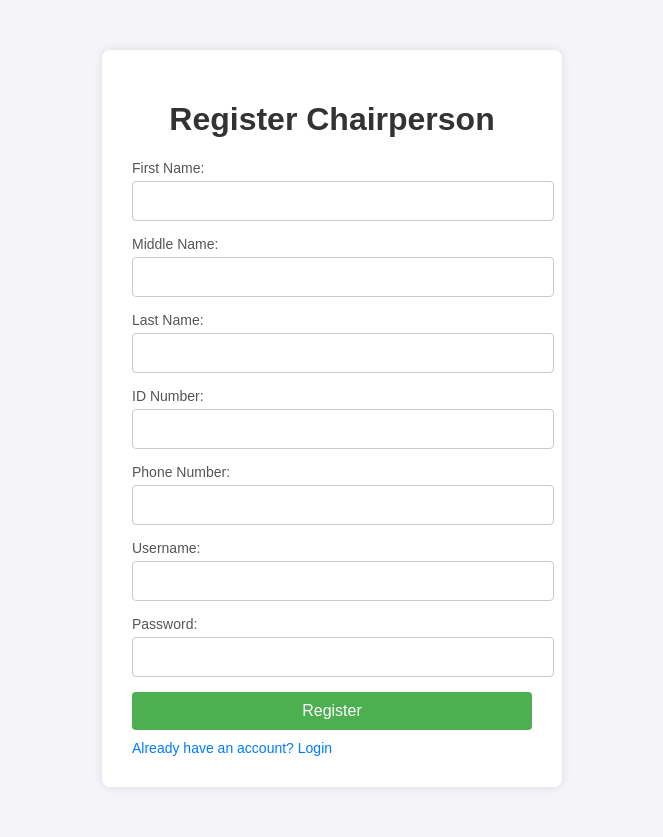
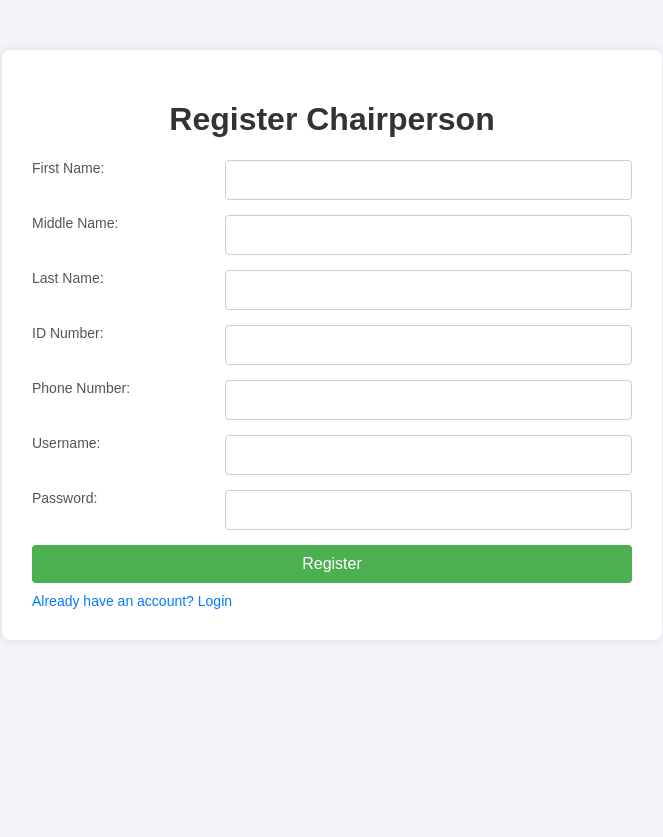
Before and after one commit to kimaguti/javap, a Flask app: page /register_chairperson in a window 1280 px wide. Shown: the whole page, without its empty margins (308-971 px from the left). After the commit the page ends 609 px from the top, so only its background shows below. Run offline with Flask 3, Linux system fonts and the light colour scheme.

Commit message:
Chama app

```diff
--- a/static/style.css
+++ b/static/style.css
@@ -13,7 +13,7 @@ h1 {
 
 /* Container for forms */
 .form-container {
-    max-width: 400px;
+    max-width: 600px;
     margin: 50px auto;
     background-color: #fff;
     padding: 30px;
@@ -21,18 +21,28 @@ h1 {
     box-shadow: 0 0 10px rgba(0, 0, 0, 0.1);
 }
 
-/* Style for form elements */
+/* Flexbox style for labels and inputs */
+form {
+    display: flex;
+    flex-direction: column;
+}
+
+.form-group {
+    display: flex;
+    justify-content: space-between;
+    margin-bottom: 15px;
+}
+
 label {
     font-size: 14px;
-    margin-bottom: 5px;
-    display: block;
     color: #555;
+    width: 30%; /* Give the label space on the left */
 }
 
 input[type="text"], input[type="password"], select {
-    width: 100%;
+    width: 65%; /* Give the input space on the right */
     padding: 10px;
-    margin-bottom: 15px;
+    margin-left: 15px;
     border: 1px solid #ccc;
     border-radius: 4px;
     font-size: 16px;
@@ -68,16 +78,18 @@ a:hover {
     text-decoration: underline;
 }
 
-/* Error message styling */
-.error {
-    color: red;
-    font-size: 14px;
-    text-align: center;
-}
-
 /* Responsive layout */
 @media (max-width: 600px) {
     .form-container {
         width: 90%;
     }
+
+    .form-group {
+        flex-direction: column;
+        align-items: flex-start;
+    }
+
+    label, input[type="text"], input[type="password"], select {
+        width: 100%;
+    }
 }
--- a/templates/register_chairperson.html
+++ b/templates/register_chairperson.html
@@ -10,26 +10,40 @@
     <div class="form-container">
         <h1>Register Chairperson</h1>
         <form method="POST">
+            <div class="form-group">
                 <label for="first_name">First Name:</label>
                 <input type="text" id="first_name" name="first_name">
+            </div>
 
+            <div class="form-group">
                 <label for="middle_name">Middle Name:</label>
                 <input type="text" id="middle_name" name="middle_name">
+            </div>
 
+            <div class="form-group">
                 <label for="last_name">Last Name:</label>
                 <input type="text" id="last_name" name="last_name">
+            </div>
 
+            <div class="form-group">
                 <label for="id_number">ID Number:</label>
                 <input type="text" id="id_number" name="id_number" required>
+            </div>
 
+            <div class="form-group">
                 <label for="phone_no">Phone Number:</label>
                 <input type="text" id="phone_no" name="phone_no">
+            </div>
 
+            <div class="form-group">
                 <label for="username">Username:</label>
                 <input type="text" id="username" name="username" required>
+            </div>
 
+            <div class="form-group">
                 <label for="password">Password:</label>
                 <input type="password" id="password" name="password" required>
+            </div>
 
             <button type="submit">Register</button>
         </form>
```
Lines whose indentation alone changed are shown as unchanged.
